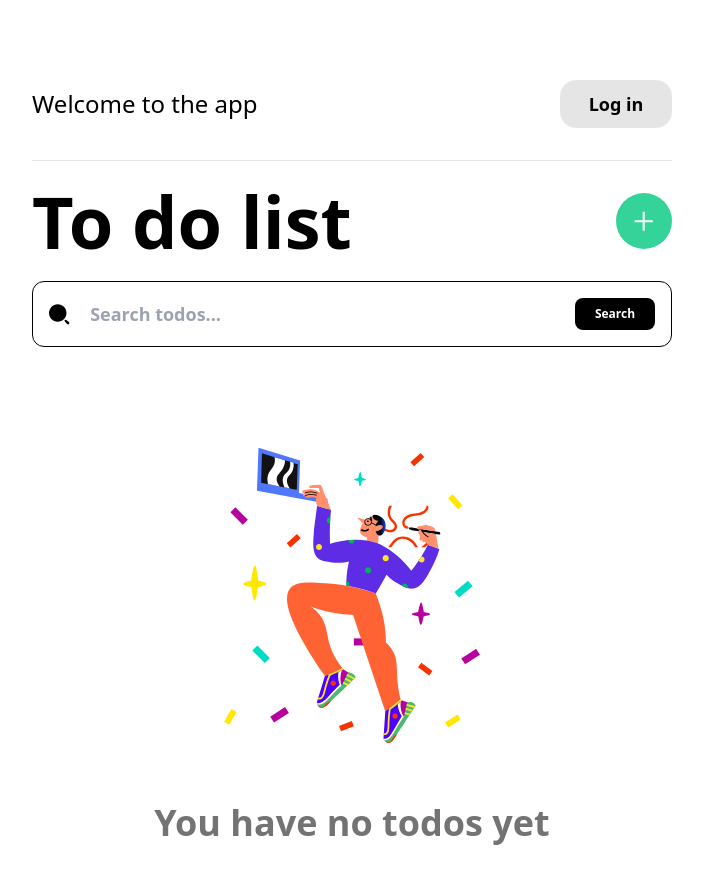
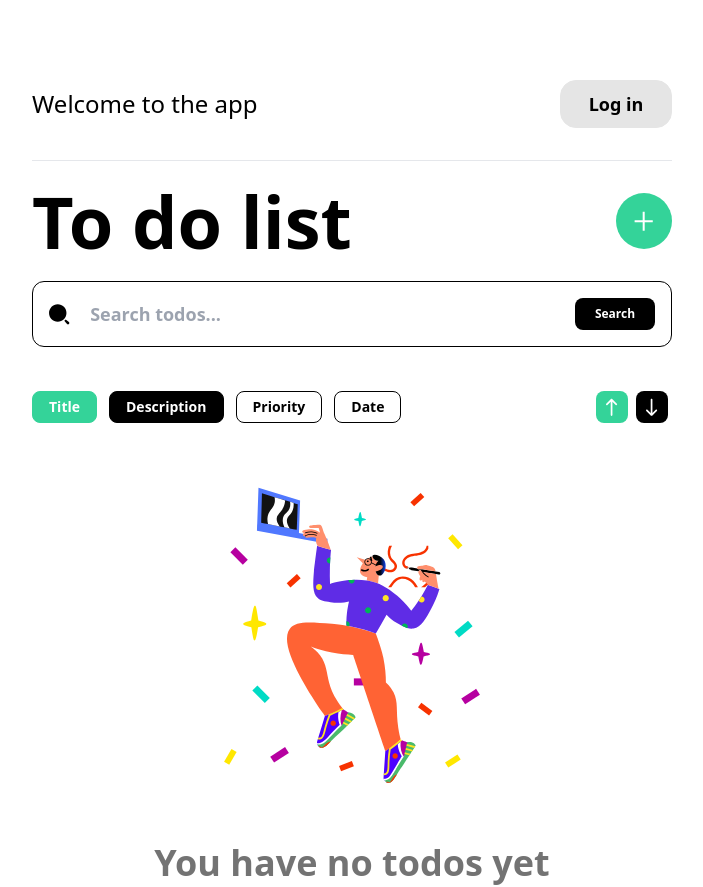
Before and after one commit to nykami/todo-app, a Vue app in the folder todo-app/: page / in a window 1280 px wide. Shown: the whole page, without its empty margins (288-991 px from the left). Before the commit the page ends 847 px from the top, so only its background shows below. Built offline with nearby package versions, Linux system fonts and the light colour scheme.

Commit message:
ITL-24 Implement make  a component and six buttons

```diff
--- a/todo-app/src/App.vue
+++ b/todo-app/src/App.vue
@@ -1,9 +1,10 @@
 <template>
-  <div class="flex flex-col justify-center items-center ">
+  <div class="flex flex-col justify-center items-center">
     <div class="max-w-screen-sm h-full">
       <TodoLogin />
       <TodoHeader @addTodo="addTodo" />
       <SearchBar @filterTodos="filterTodos" />
+      <Sorting />
       <TodoPlaceholder v-if="!todos.length" />
       <TodoList
         v-else
@@ -17,13 +18,14 @@
   </div>
 </template>
 
-<script setup lang='ts'>
+<script setup lang="ts">
 import { computed, ref } from 'vue';
 import TodoLogin from './components/header/TodoLogin.vue';
 import TodoHeader from './components/header/TodoHeader.vue';
 import TodoPlaceholder from './components/TodoPlaceholder.vue';
 import TodoList from './components/TodoList.vue';
 import SearchBar from './components/SearchBar.vue';
+import Sorting from './components/Sorting.vue';
 import { Todo } from './components/types/Todo.vue';
 
 const todos = ref<Todo[]>([]);
--- /dev/null
+++ b/todo-app/src/components/Sorting.vue
@@ -0,0 +1,45 @@
+<template>
+  <div
+    class="flex sm:flex-row flex-col justify-between sm:items-center items-start w-72 h-12 sm:w-full sm:h-full"
+  >
+    <div class="flex mb-3 sm:mb-0">
+      <button
+        class="w-fit px-3 sm:px-4 h-8 mr-2 sm:mr-3 rounded-lg border border-emerald-400 bg-emerald-400 text-white text-xs sm:text-sm font-semibold"
+      >
+        Title
+      </button>
+      <button
+        class="w-fit px-2 sm:px-4 h-8 mr-2 sm:mr-3 rounded-lg border border-black bg-black text-white text-xs sm:text-sm font-semibold"
+      >
+        Description
+      </button>
+      <button
+        class="w-fit px-3 sm:px-4 h-8 mr-2 sm:mr-3 rounded-lg border border-black text-xs sm:text-sm font-semibold"
+      >
+        Priority
+      </button>
+      <button
+        class="w-fit px-3 sm:px-4 h-8 rounded-lg border border-black text-xs sm:text-sm font-semibold"
+      >
+        Date
+      </button>
+    </div>
+    <div class="flex">
+      <button
+        class="sm:w-8 sm:h-8 bg-emerald-400 rounded-lg flex items-center justify-center w-8 h-8 m-1"
+      >
+        <UpArrow class="w-4 h-4 sm:w-6 sm:h-auto" />
+      </button>
+      <button
+        class="sm:w-8 sm:h-8 bg-black rounded-lg flex items-center justify-center w-8 h-8 m-1"
+      >
+        <DownArrow class="w-4 h-4 sm:w-6 sm:h-auto" />
+      </button>
+    </div>
+  </div>
+</template>
+
+<script setup lang="ts">
+import UpArrow from './icons/UpArrow.vue';
+import DownArrow from './icons/DownArrow.vue';
+</script>
--- /dev/null
+++ b/todo-app/src/components/icons/DownArrow.vue
@@ -0,0 +1,14 @@
+<template>
+  <svg
+    xmlns="http://www.w3.org/2000/svg"
+    width="24"
+    height="25"
+    viewBox="0 0 24 25"
+    fill="none"
+  >
+    <path
+      d="M11.5714 3.73375C11.7813 3.73378 11.9839 3.81085 12.1408 3.95036C12.2977 4.08987 12.3979 4.28211 12.4225 4.49061L12.4285 4.59089V17.9495L15.6796 14.6992L15.7602 14.628C15.9251 14.5002 16.131 14.4369 16.3393 14.4501C16.5476 14.4632 16.7439 14.5519 16.8914 14.6994C17.039 14.847 17.1276 15.0433 17.1408 15.2515C17.1539 15.4598 17.0906 15.6657 16.9628 15.8306L16.8916 15.9112L12.1774 20.6255L12.1396 20.6606L12.0814 20.7086L11.9871 20.7695L11.8894 20.8158L11.7994 20.8458L11.6991 20.8672L11.6219 20.8757H11.5208L11.4694 20.8706L11.3716 20.8535L11.2782 20.8252L11.2088 20.796L11.1248 20.7515L11.0425 20.694C11.0154 20.6727 10.9897 20.6498 10.9654 20.6255L6.25107 15.9112L6.17993 15.8306C6.0633 15.6803 6 15.4954 6 15.3052C6 15.1149 6.0633 14.9301 6.17993 14.7797L6.25107 14.6992L6.33164 14.628C6.48196 14.5114 6.66681 14.4481 6.85707 14.4481C7.04733 14.4481 7.23218 14.5114 7.3825 14.628L7.46307 14.6992L10.7142 17.9495V4.59089L10.7202 4.49061C10.7448 4.28211 10.845 4.08987 11.0019 3.95036C11.1588 3.81085 11.3614 3.73378 11.5714 3.73375Z"
+      fill="white"
+    />
+  </svg>
+</template>
--- /dev/null
+++ b/todo-app/src/components/icons/UpArrow.vue
@@ -0,0 +1,14 @@
+<template>
+  <svg
+    xmlns="http://www.w3.org/2000/svg"
+    width="24"
+    height="25"
+    viewBox="0 0 24 25"
+    fill="none"
+  >
+    <path
+      d="M11.4445 3.74318L11.4942 3.73718L11.5713 3.73375L11.6356 3.73632L11.7436 3.75089L11.8387 3.77661L11.9339 3.81432L12.0179 3.85889L12.107 3.92232L12.1773 3.98489L16.8916 8.69918C17.0453 8.85343 17.1346 9.06041 17.1412 9.27808C17.1479 9.49575 17.0714 9.70779 16.9274 9.87113C16.7834 10.0345 16.5826 10.1369 16.3658 10.1575C16.149 10.1782 15.9324 10.1155 15.7602 9.98232L15.6796 9.91118L12.4285 6.66089V20.0195C12.4282 20.2379 12.3446 20.4481 12.1946 20.6069C12.0446 20.7658 11.8396 20.8614 11.6215 20.8742C11.4035 20.887 11.1887 20.816 11.0212 20.6758C10.8536 20.5356 10.746 20.3367 10.7202 20.1198L10.7142 20.0195V6.66089L7.46302 9.91118C7.31543 10.0588 7.11906 10.1474 6.91075 10.1605C6.70244 10.1736 6.49651 10.1103 6.3316 9.98232L6.25102 9.91118C6.10344 9.76358 6.01479 9.56721 6.00169 9.3589C5.98859 9.1506 6.05195 8.94467 6.17988 8.77975L6.25102 8.69918L10.9653 3.98489C10.9952 3.95487 11.0273 3.92708 11.0613 3.90175L11.1556 3.84089L11.2533 3.79461L11.3433 3.76461L11.4445 3.74318Z"
+      fill="white"
+    />
+  </svg>
+</template>
```
